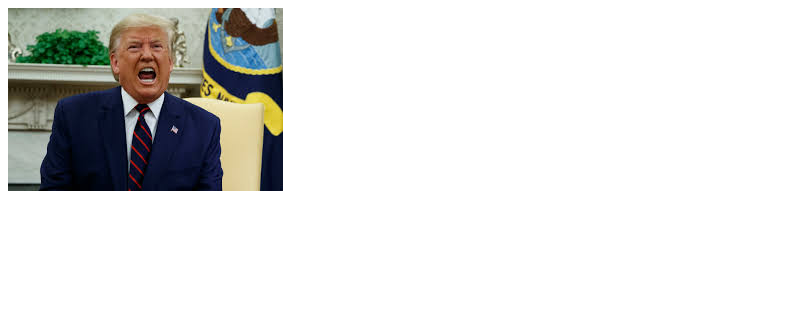
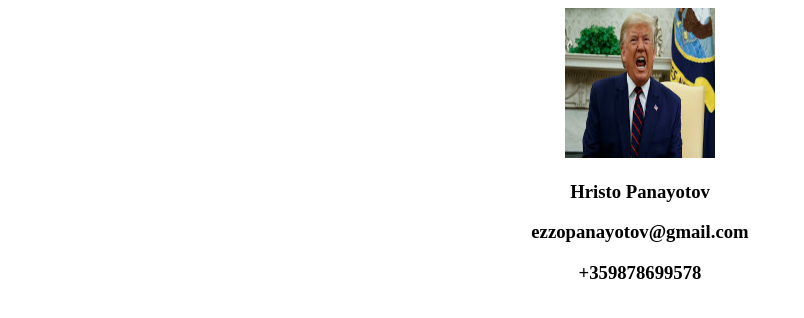
Before and after one commit to EzzoPanayotov/SolentWeb, a plain HTML site: page Week 1/index.html in a window 1280 px wide. Shown: the whole page, without its empty margins (0-804 px from the left). Drawn offline with Linux system fonts and the light colour scheme.

Commit message:
Added contact details

```diff
--- a/Week 1/index.html
+++ b/Week 1/index.html
@@ -3,10 +3,12 @@
       <head> <title> My Online CV </title> </head>
 
             <body>
-                   <img src="Images/trump.jpg">
-
-
-
+                  <center>
+                   <img src="Images/trump.jpg" width= "150px" height="150px">
+                   <h3> Hristo Panayotov </h3>
+                   <h3> ezzopanayotov@gmail.com </h3>
+                   <h3> +359878699578 </h3>
+                  </center>
             </body>
 
 </html>
```
